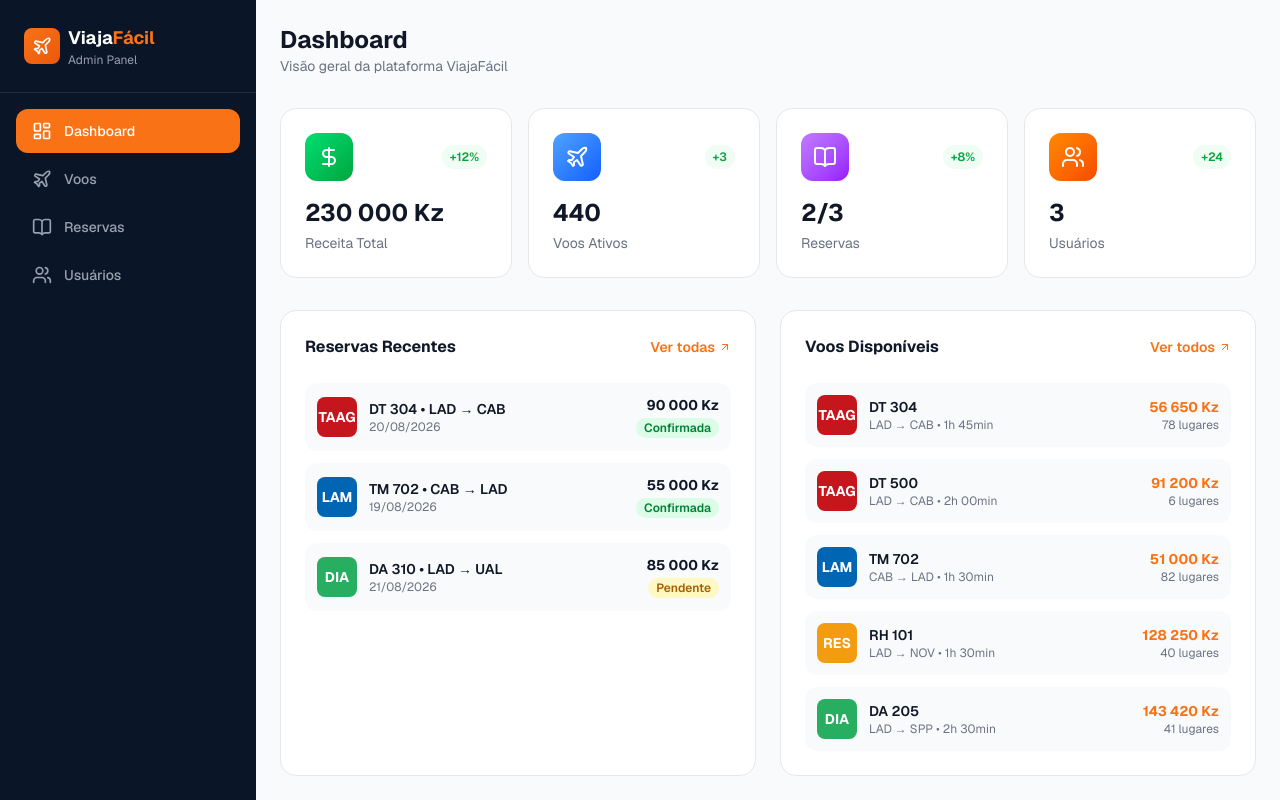
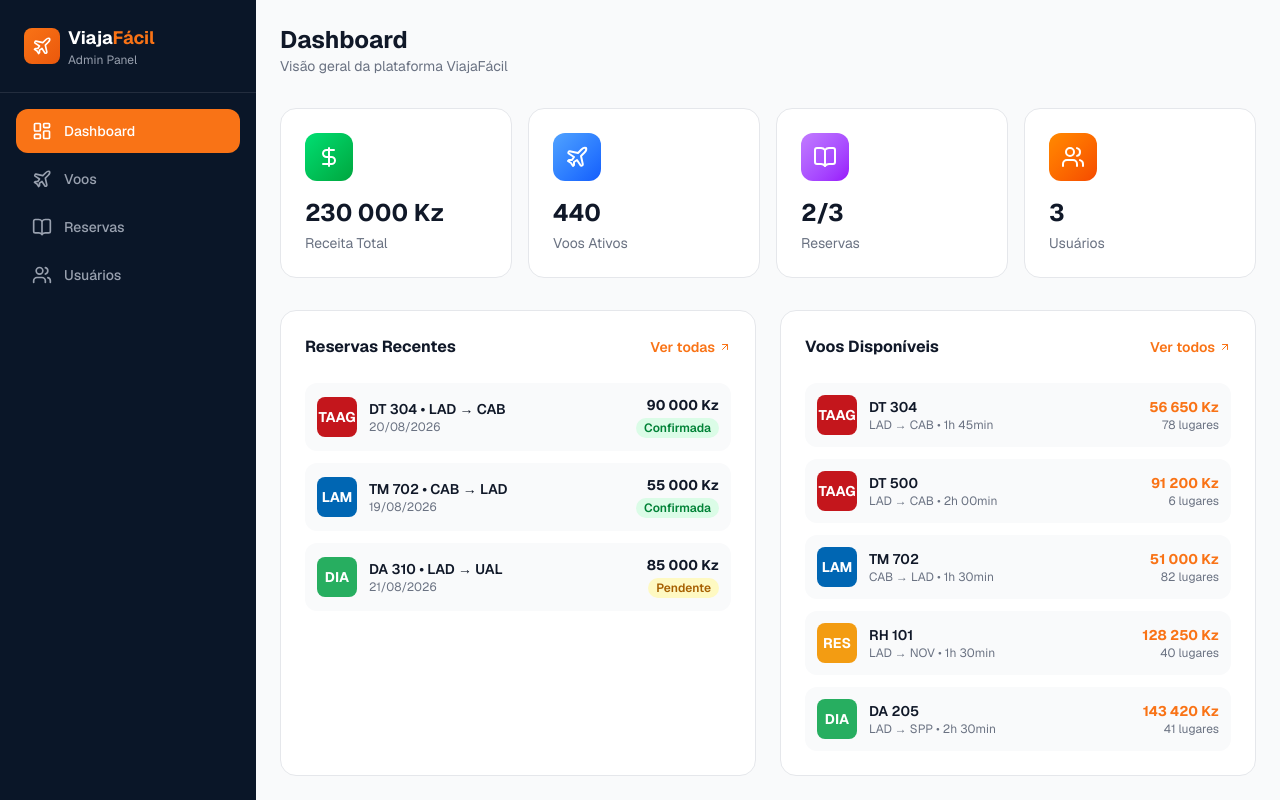
Before and after one commit to viaja-facil/viajafacilweb, a Next.js app: page /admin in a window 1280 px wide. Shown: the top 800 px of the page. Built offline with nearby package versions, Linux system fonts and the light colour scheme; sample sign-in values are in the browser's storage.

Commit message:
fix(admin): clean up admin page
- Remove unused imports from admin page
- Update layout configuration

```diff
--- a/src/app/admin/page.tsx
+++ b/src/app/admin/page.tsx
@@ -24,28 +24,24 @@ export default function AdminDashboard() {
       value: formatCurrency(totalRevenue),
       icon: DollarSign,
       color: "from-green-400 to-green-600",
-      change: "+12%",
     },
     {
       label: "Voos Ativos",
       value: flights.length.toString(),
       icon: Plane,
       color: "from-blue-400 to-blue-600",
-      change: "+3",
     },
     {
       label: "Reservas",
       value: `${confirmedBookings}/${mockBookings.length}`,
       icon: BookOpen,
       color: "from-purple-400 to-purple-600",
-      change: "+8%",
     },
     {
       label: "Usuários",
       value: mockUsers.length.toString(),
       icon: Users,
       color: "from-orange-400 to-orange-600",
-      change: "+24",
     },
   ];
 
@@ -66,9 +62,6 @@ export default function AdminDashboard() {
               >
                 <stat.icon className="w-6 h-6 text-white" />
               </div>
-              <span className="text-xs font-semibold text-green-600 bg-green-50 px-2 py-1 rounded-full">
-                {stat.change}
-              </span>
             </div>
             <p className="text-2xl font-bold text-gray-900">{stat.value}</p>
             <p className="text-sm text-gray-500 mt-1">{stat.label}</p>
--- a/src/app/layout.tsx
+++ b/src/app/layout.tsx
@@ -30,6 +30,7 @@ export default function RootLayout({ children }: LayoutProps<"/">) {
     <html
       lang="pt"
       className={`${geistSans.variable} ${geistMono.variable} h-full antialiased`}
+      suppressHydrationWarning
     >
       <body className="min-h-full flex flex-col" suppressHydrationWarning>
         <ClientLayout>{children}</ClientLayout>
```
